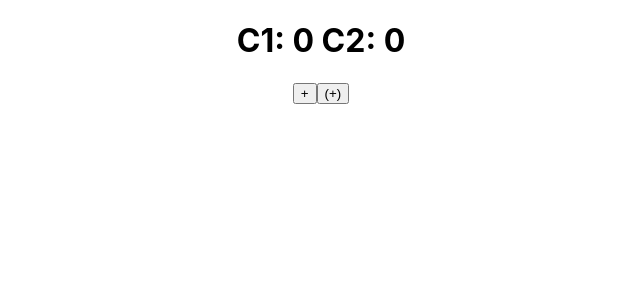
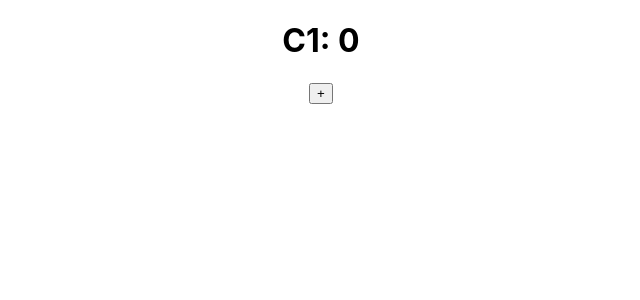
Before and after one commit to michel-amorim/Hooks, a React (Create React App) app: page / in a window 1280 px wide. Shown: the top 300 px of the page, without its empty margins (319-959 px from the left). Built offline with nearby package versions, Linux system fonts and the light colour scheme.

Commit message:
feat: useCallback - react Hook

```diff
--- a/src/App.js
+++ b/src/App.js
@@ -1,35 +1,27 @@
 import logo from './logo.svg';
 import './App.css';
-import { useEffect, useState } from 'react';
+import { useState } from 'react';
+import P from 'prop-types';
 
-const eventFn = () => {
-  console.log('h1 clicado');
+const Button = ({ incrementButton }) => {
+  return <button onClick={() => incrementButton(100)}>+</button>;
+};
+
+Button.propTypes = {
+  incrementButton: P.func,
 };
 
 function App() {
   const [counter, setCounter] = useState(0);
-  const [counter2, setCounter2] = useState(0);
 
-  useEffect(() => {
-    document.querySelector('h1')?.addEventListener('click', eventFn);
-
-    return () => {
-      document.querySelector('h1')?.removeEventListener('click', eventFn);
-    };
-  }, []);
-
-  // Com dependencia - executa toda vez que a dependecia mudar
-  useEffect(() => {
-    console.log('C1', counter, 'C2', counter2);
-  }, [counter, counter2]);
+  const incrementCounter = (num) => {
+    setCounter(counter + num);
+  };
 
   return (
     <div className="App">
-      <h1>
-        C1: {counter} C2: {counter2}
-      </h1>
-      <button onClick={() => setCounter(counter + 1)}>+</button>
-      <button onClick={() => setCounter2(counter2 + 1)}>(+)</button>
+      <h1>C1: {counter}</h1>
+      <Button incrementButton={incrementCounter} />
     </div>
   );
 }
```
